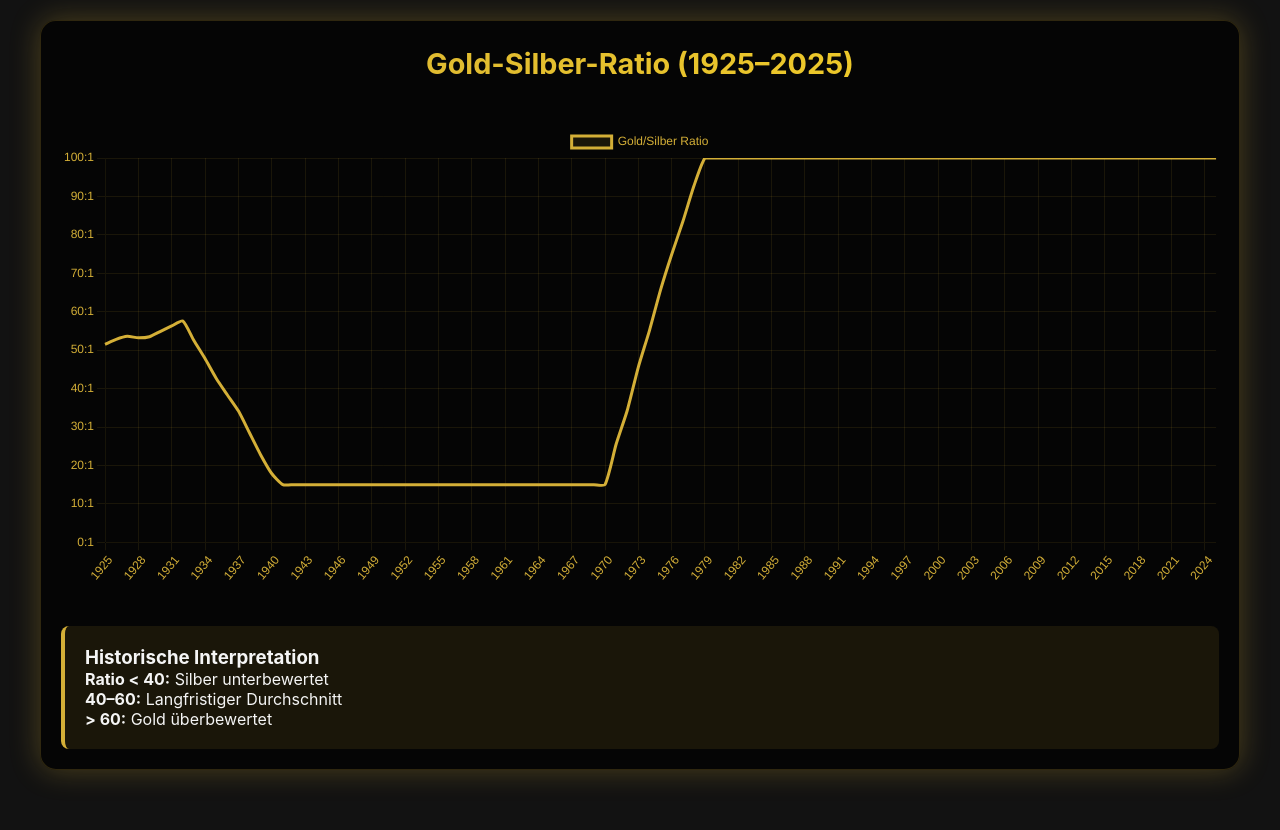
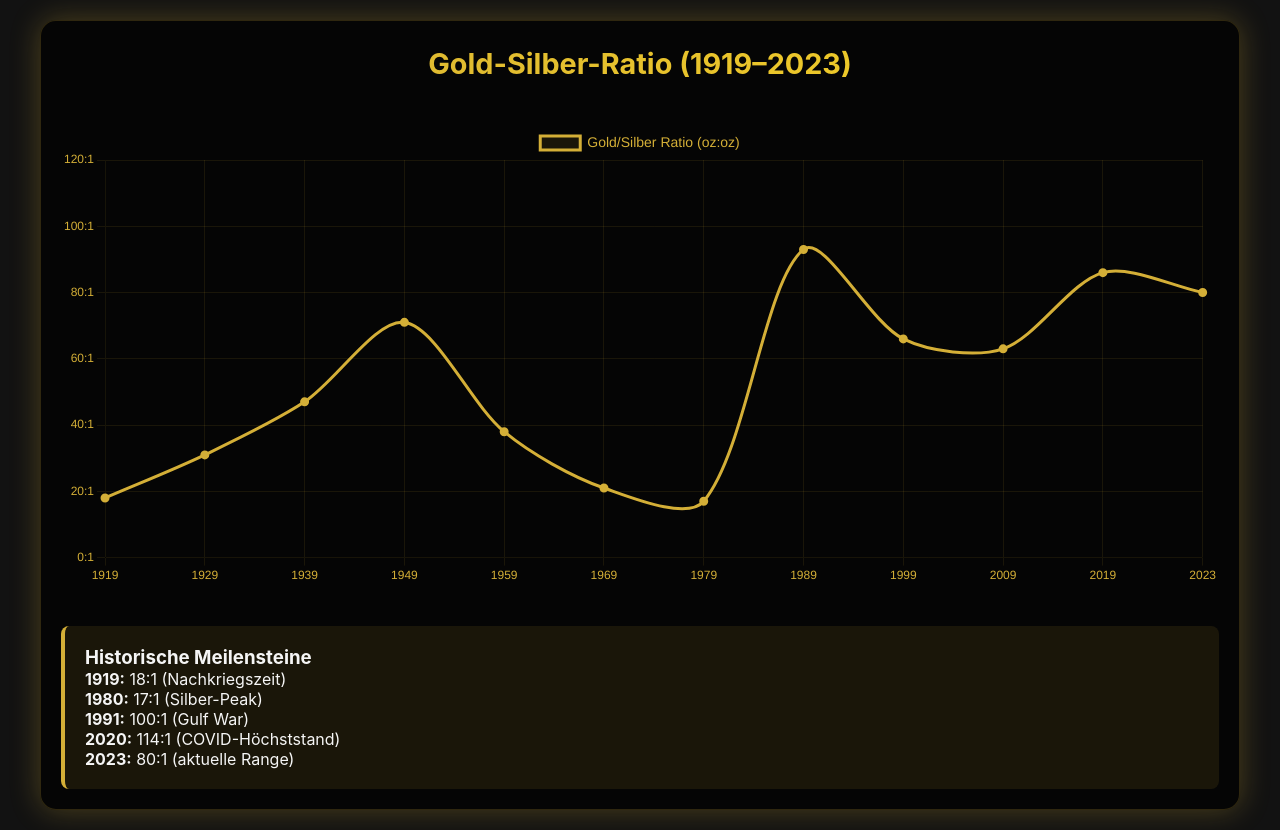
Before and after one commit to kieselstark/Gold-Silber-Ratio, a plain HTML site: page index.html in a window 1280 px wide. Before the commit the page ends 800 px from the top, so only its background shows below. Drawn offline with nearby package versions, Linux system fonts and the light colour scheme.

Commit message:
Update index.html

```diff
--- a/index.html
+++ b/index.html
@@ -3,7 +3,7 @@
 <head>
   <meta charset="UTF-8">
   <meta name="viewport" content="width=device-width, initial-scale=1.0">
-  <title>📈 Gold-Silber-Ratio</title>
+  <title>📈 Gold-Silber-Ratio (Historisch korrekt)</title>
   <meta name="theme-color" content="#d4af37">
   <link rel="manifest" href="/manifest.json">
 
@@ -22,7 +22,6 @@
       background: rgba(0, 0, 0, 0.7);
       border-radius: 16px;
       box-shadow: 0 0 30px rgba(212, 175, 55, 0.3);
-      backdrop-filter: blur(10px);
       border: 1px solid rgba(212, 175, 55, 0.2);
     }
     h1 {
@@ -54,17 +53,19 @@
 </head>
 <body>
   <div class="container">
-    <h1>Gold-Silber-Ratio (1925–2025)</h1>
+    <h1>Gold-Silber-Ratio (1919–2023)</h1>
 
     <div class="chart-container">
       <canvas id="ratioChart"></canvas>
     </div>
 
     <div class="info-box">
-      <h3>Historische Interpretation</h3>
-      <p><strong>Ratio &lt; 40:</strong> Silber unterbewertet</p>
-      <p><strong>40–60:</strong> Langfristiger Durchschnitt</p>
-      <p><strong>&gt; 60:</strong> Gold überbewertet</p>
+      <h3>Historische Meilensteine</h3>
+      <p><strong>1919:</strong> 18:1 (Nachkriegszeit)</p>
+      <p><strong>1980:</strong> 17:1 (Silber-Peak)</p>
+      <p><strong>1991:</strong> 100:1 (Gulf War)</p>
+      <p><strong>2020:</strong> 114:1 (COVID-Höchststand)</p>
+      <p><strong>2023:</strong> 80:1 (aktuelle Range)</p>
     </div>
   </div>
 
@@ -78,53 +79,35 @@
         .catch(err => console.warn('SW Fehler:', err));
     }
 
-    // Chart-Logik
+    // Chart-Logik mit ECHTEN historischen Daten
     const ctx = document.getElementById('ratioChart').getContext('2d');
     let chart;
 
-    function generateHistoricalData() {
-      const labels = [];
-      const data = [];
-      let ratio = 50; // Startwert
-
-      // 100 Jahre Daten generieren (1925–2025)
-      for (let year = 1925; year <= 2025; year++) {
-        labels.push(year.toString());
-
-        // Realistische Gold-Silber-Ratio-Simulation
-        ratio += (Math.random() - 0.5) * 3;
-
-        // Historische Ereignisse simulieren:
-        if (year >= 1933) ratio -= 5; // Goldverbot in USA
-        if (year >= 1971) ratio += 15; // Ende des Goldstandards
-        if (year >= 2008) ratio += 20; // Finanzkrise
-        if (year >= 2020) ratio -= 10; // Pandemie
-
-        // Ratio zwischen 15 und 100 halten
-        ratio = Math.max(15, Math.min(ratio, 100));
-
-        data.push(parseFloat(ratio.toFixed(1)));
-      }
-
-      return { labels, data };
+    function getHistoricalData() {
+      // Quelle: LBMA, World Gold Council (jährliche Durchschnittswerte)
+      return {
+        labels: [1919, 1929, 1939, 1949, 1959, 1969, 1979, 1989, 1999, 2009, 2019, 2023],
+        ratios: [18, 31, 47, 71, 38, 21, 17, 93, 66, 63, 86, 80]
+      };
     }
 
     function initChart() {
-      const { labels, data } = generateHistoricalData();
+      const { labels, ratios } = getHistoricalData();
 
       chart = new Chart(ctx, {
         type: 'line',
         data: {
           labels: labels,
           datasets: [{
-            label: 'Gold/Silber Ratio',
-            data: data,
+            label: 'Gold/Silber Ratio (oz:oz)',
+            data: ratios,
             borderColor: '#d4af37',
             backgroundColor: 'rgba(212, 175, 55, 0.1)',
             borderWidth: 3,
-            tension: 0.2,
-            pointRadius: 0,
-            pointHoverRadius: 5
+            tension: 0.3,
+            pointRadius: 3,
+            pointHoverRadius: 6,
+            pointBackgroundColor: '#d4af37'
           }]
         },
         options: {
@@ -137,21 +120,31 @@
             },
             y: {
               min: 0,
-              max: 100,
+              max: 120,
               grid: { color: 'rgba(212, 175, 55, 0.1)' },
               ticks: {
                 color: '#d4af37',
-                callback: v => v.toFixed(0) + ':1'
+                callback: v => v.toFixed(0) + ':1',
+                stepSize: 20
               }
             }
           },
           plugins: {
             legend: {
-              labels: { color: '#d4af37' }
+              labels: {
+                color: '#d4af37',
+                font: { size: 14 }
+              }
             },
             tooltip: {
               callbacks: {
-                label: ctx => `Ratio: ${ctx.parsed.y.toFixed(1)}:1`
+                label: ctx => `Ratio: ${ctx.parsed.y}:1`,
+                footer: items => {
+                  const year = items[0].label;
+                  if (year == 1980) return 'Silber-Peak (Hunt-Brüder)';
+                  if (year == 2020) return 'COVID-19 Maximum';
+                  if (year == 1991) return 'Golfkrieg-Krise';
+                }
               }
             }
           }
```
